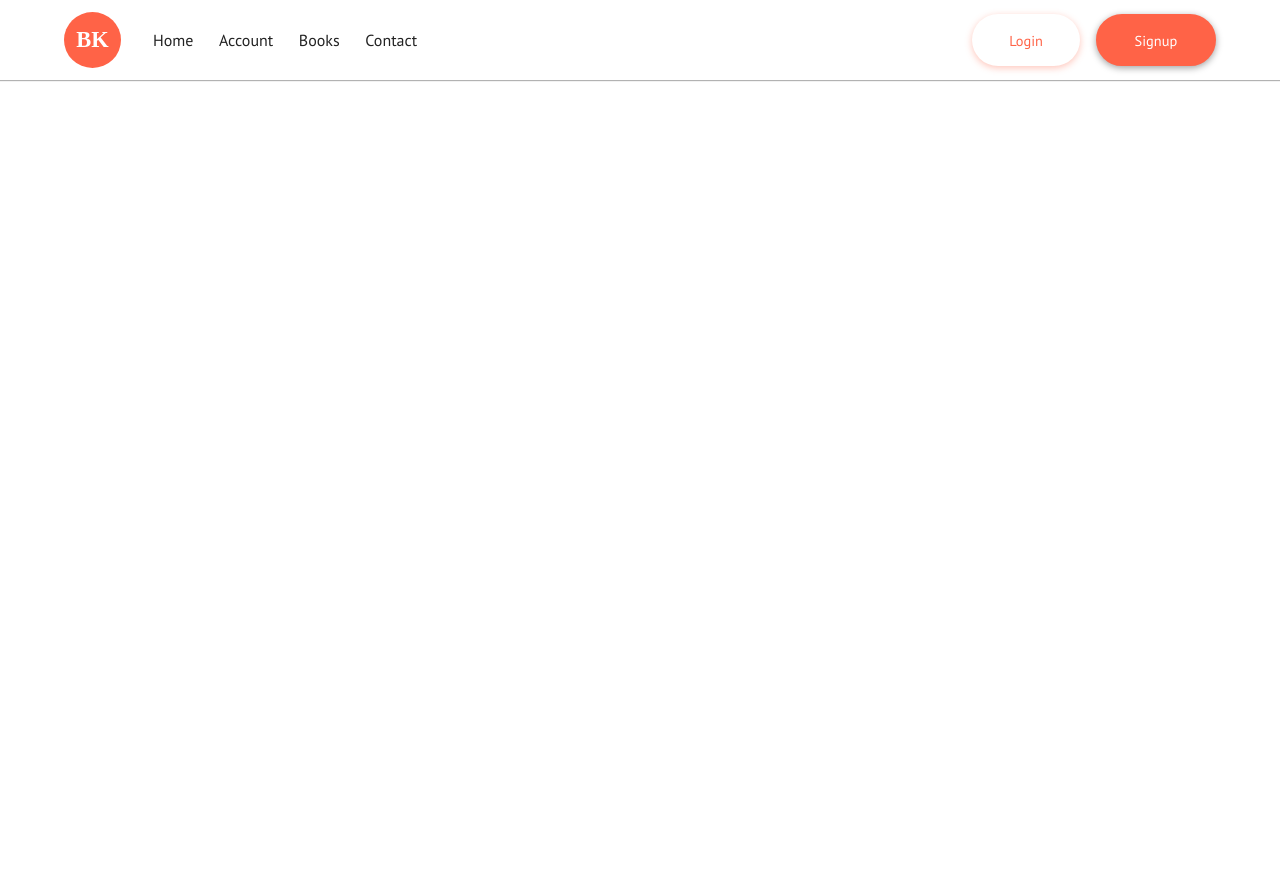
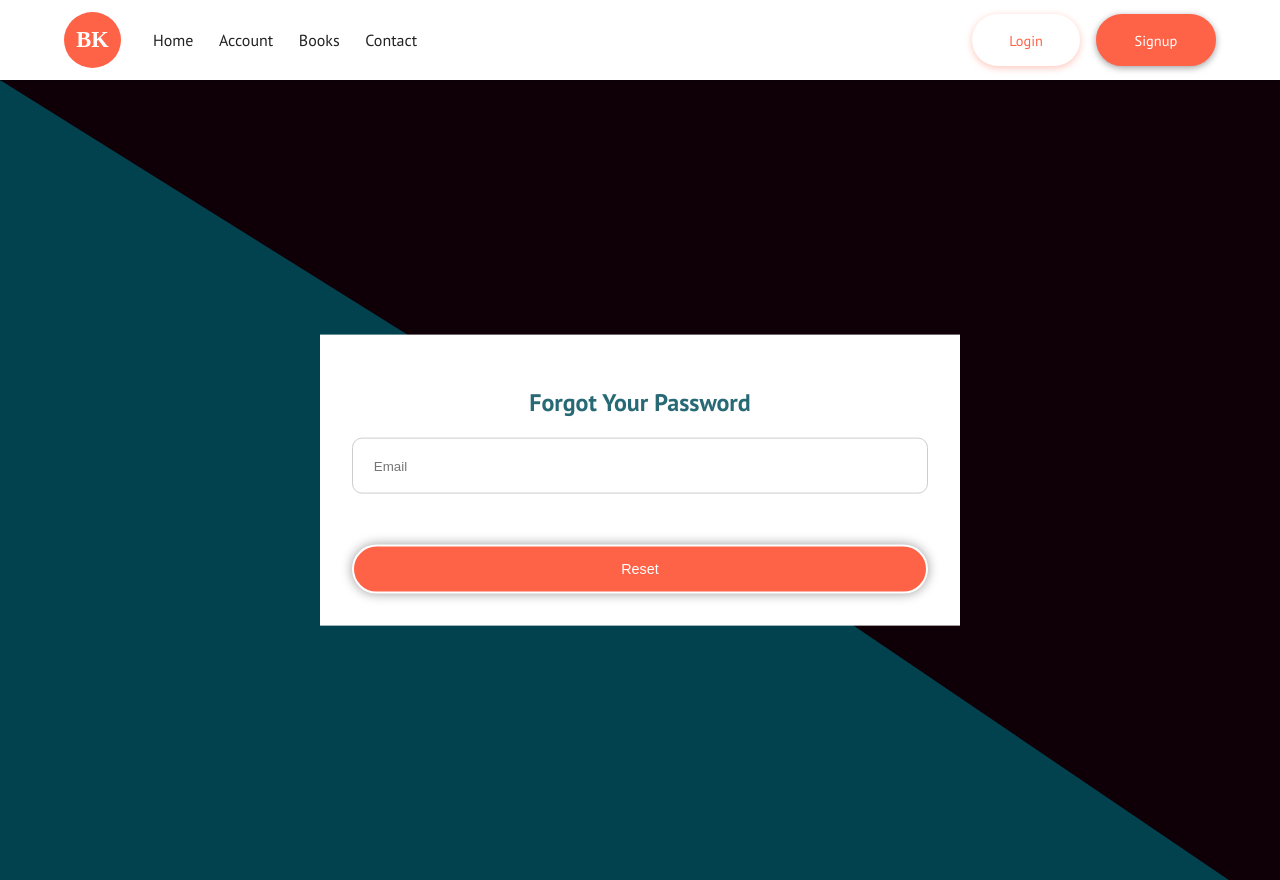
Before and after one commit to Abd-Alwahab/learn-auth-frontend, a React (Create React App) app: page /forgotpassword in a window 1280 px wide. Before the commit the page ends 800 px from the top, so only its background shows below. Built offline with nearby package versions, Linux system fonts and the light colour scheme.

Commit message:
adding the forgot password  page

```diff
--- a/src/App.js
+++ b/src/App.js
@@ -3,6 +3,7 @@ import Login from "./pages/Login";
 import HomeLoggedOut from "./pages/HomeLoggedOut";
 import Navbar from "./components/Navbar";
 import Signup from "./pages/Signup";
+import ForgotPassword from "./pages/ForgotPassword";
 
 function App() {
   return (
@@ -13,6 +14,7 @@ function App() {
           <Route path="/" exact component={HomeLoggedOut} />
           <Route path="/login" component={Login} />
           <Route path="/signup" component={Signup} />
+          <Route path="/forgotpassword" component={ForgotPassword} />
         </Switch>
       </BrowserRouter>
     </div>
--- /dev/null
+++ b/src/components/Container.js
@@ -0,0 +1,7 @@
+import React from "react";
+
+const Container = (props) => {
+  return <div className="container">{props.children}</div>;
+};
+
+export default Container;
--- /dev/null
+++ b/src/pages/ForgotPassword.js
@@ -0,0 +1,33 @@
+import React from "react";
+import Container from "../components/Container";
+import InputForm from "../components/InputForm";
+
+const ForgotPassword = () => {
+  return (
+    <Container>
+      <div className="forgot-password">
+        <div className="forgotpassword__left"></div>
+
+        <form className="forgot-password__form">
+          <h2 className="forgotPassword__title">Forgot Your Password</h2>
+
+          <InputForm
+            className="meduim-input input-border p-b input-raduis"
+            name="email"
+            type="email"
+            placeholder="Email"
+          />
+
+          <button
+            type="submit"
+            className="btn-small btn-tomato btn-shadow btn white m-t-b"
+          >
+            Reset
+          </button>
+        </form>
+      </div>
+    </Container>
+  );
+};
+
+export default ForgotPassword;
```
Also changed, not shown: 1 other file (tests, documents, lock files or other folders).
